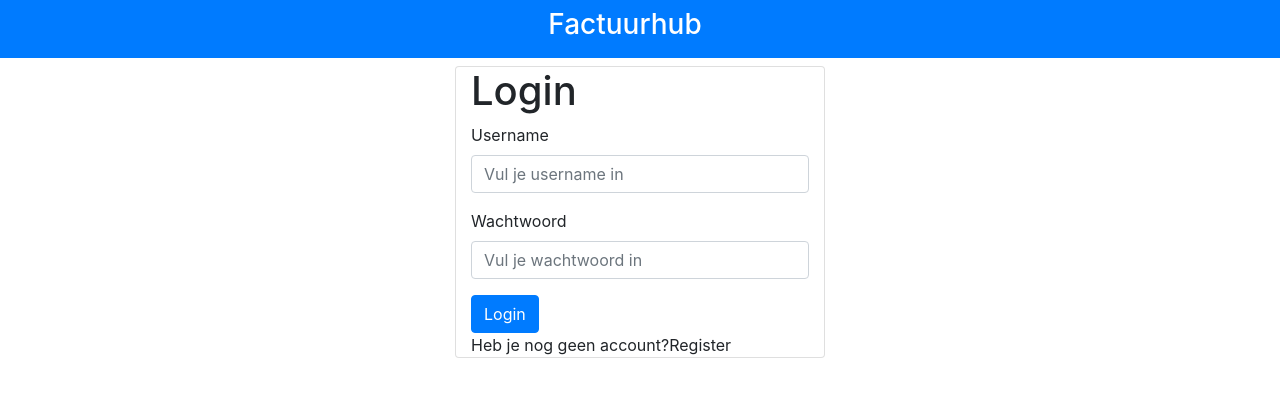
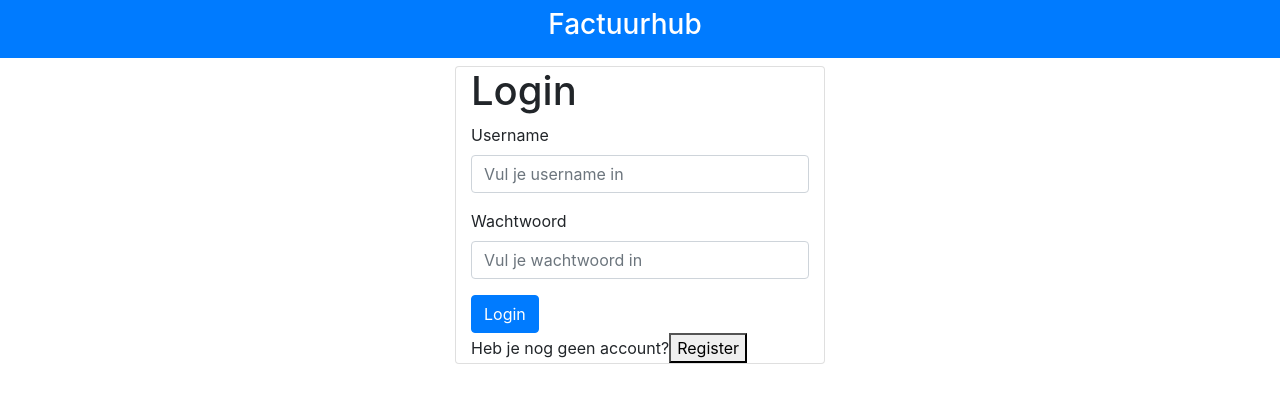
Before and after one commit to marvindeckmyn/FactuurHub, a React (Create React App) app in the folder assets/: page /login in a window 1280 px wide. Shown: the top 402 px of the page. Built offline with nearby package versions, Linux system fonts and the light colour scheme.

Commit message:
Make buttons more visible

```diff
--- a/assets/src/components/Home/Home.js
+++ b/assets/src/components/Home/Home.js
@@ -72,7 +72,7 @@ function Home(props) {
             </ul>
 
             <div className="voegFactuurMessage">
-                <span className="voegFactuurText" onClick={() => redirectToFactuurToevoegen()}>Voeg een factuur toe</span>
+                <button className="voegFactuurText" onClick={() => redirectToFactuurToevoegen()}>Voeg een factuur toe</button>
             </div>
         </div>
     )
--- a/assets/src/components/LoginForm/LoginForm.js
+++ b/assets/src/components/LoginForm/LoginForm.js
@@ -81,7 +81,7 @@ function LoginForm(props) {
 
             <div className="registerMessage">
                 <span>Heb je nog geen account?</span>
-                <span className="loginText" onClick={() => redirectToRegister()}>Register</span>
+                <button className="loginText" onClick={() => redirectToRegister()}>Register</button>
             </div>
         </div>
     )
--- a/assets/src/components/RegistrationForm/RegistrationForm.js
+++ b/assets/src/components/RegistrationForm/RegistrationForm.js
@@ -91,7 +91,7 @@ function RegistrationForm(props) {
 
             <div classname="mt-2">
                 <span>Heb je al een account?</span>
-                <span className="loginText" onClick={() => redirectToLogin()}>Login</span>
+                <button className="loginText" onClick={() => redirectToLogin()}>Login</button>
             </div>
         </div>
     )
```
